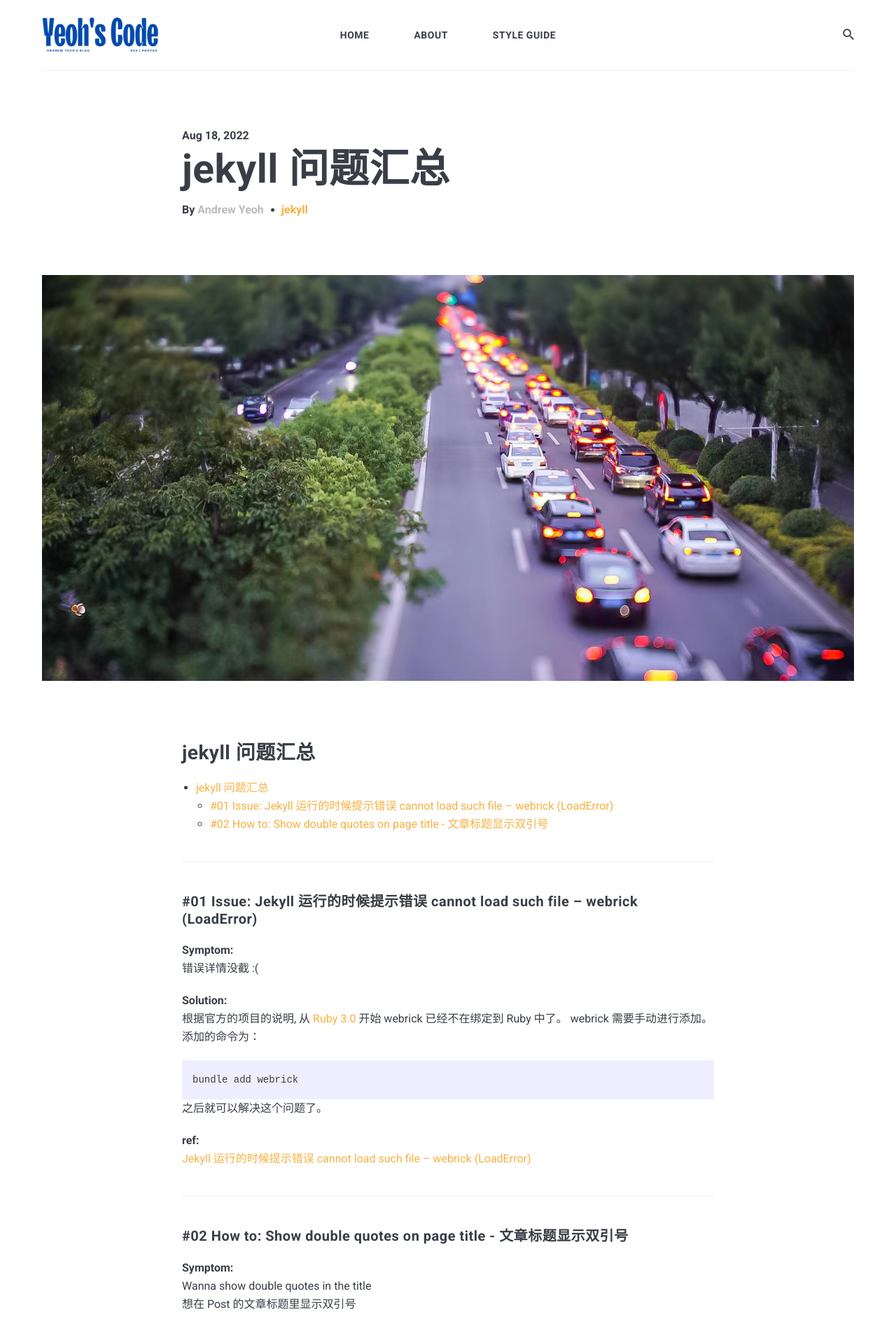
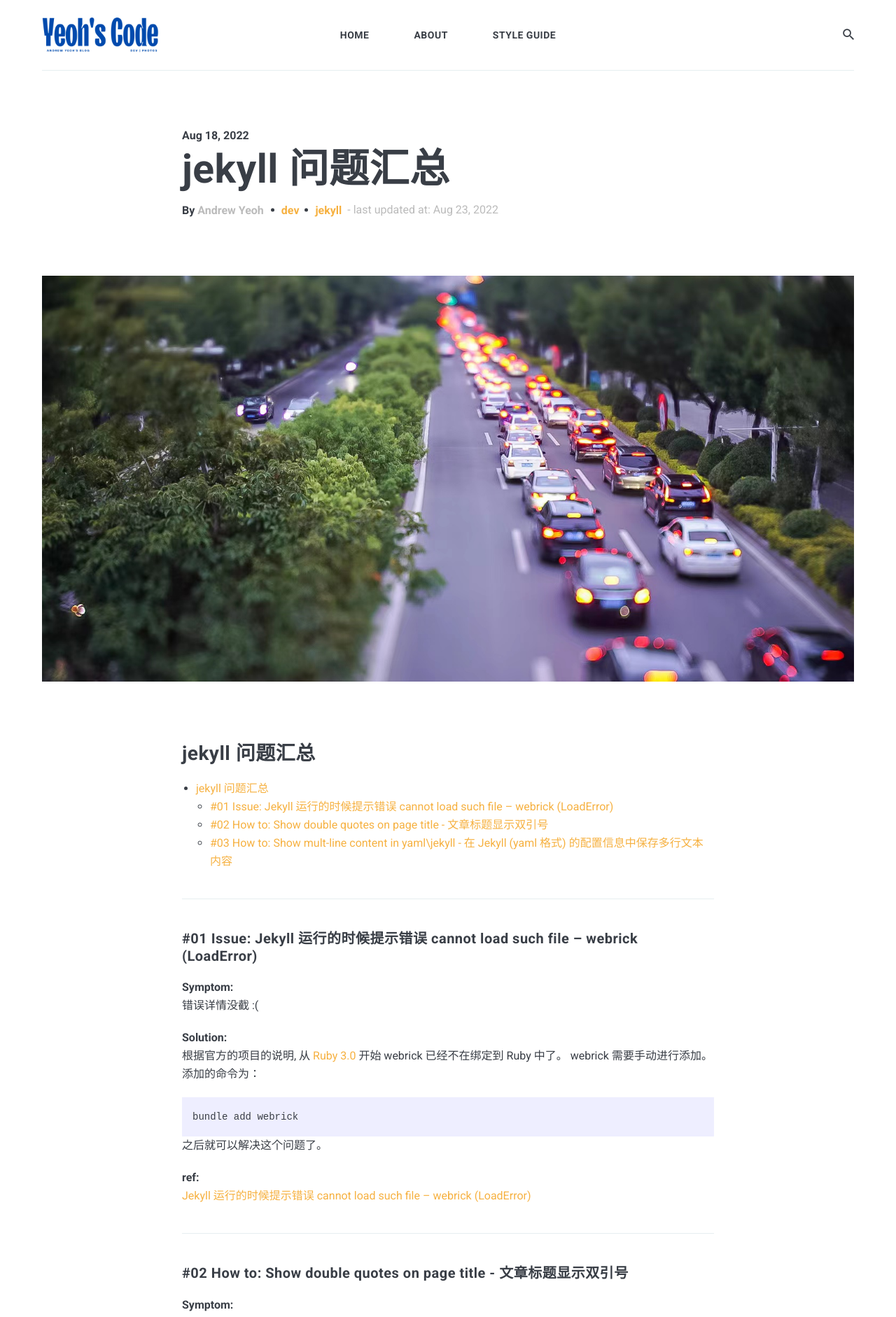
Before and after one commit to YeohsCode/YeohsCode.github.io, a Jekyll site: the page built from _posts/2022-08-18-jekyll-issue-collection.markdown, in a window 1280 px wide. Shown: the top 1882 px of the page at 70% size. Built offline with Jekyll 4.4.1, drawn with Linux system fonts in a browser that asks for light colours; nearby versions of some CDN libraries; comment, search, counter and statistics services are not loaded; some of the changed text lies outside the part shown.

Commit message:
[Andrew] Sytle & content update

````diff
--- a/_data/settings.yml
+++ b/_data/settings.yml
@@ -11,7 +11,11 @@
   name: Andrew Yeoh
   image: 01.jpg
   say-hello: Hello, I’m <strong>Andrew Yeoh</strong>
-  bio: Murmurs about <strong>dev</strong>, <strong>photos</strong>, <strong>thinking</strong>. Loves <a href="#">origami</a> & riding his bicycle.
+  bio: |
+    Murmurs about <strong>dev</strong>, <strong>photos</strong>, <strong>thinking</strong>. Loves <a href="#">origami</a> & riding his bicycle.
+    <br />
+    用于存放关于开发、拍照、折纸、还有骑行的碎碎念。
+
 
 
 #-------------------------------
--- a/_layouts/post.html
+++ b/_layouts/post.html
@@ -20,9 +20,15 @@
           {% if page.tags.size >= 1 %}
           <div class="post__tags">
             {% for tag in page.tags %}
-              <a href="{{ site.baseurl }}/tag/{{ tag | downcase | replace: " ", "-" }}" class="post__tags-tag">{{ tag }}</a>
+              <a href="{{ site.baseurl }}/tag/{{ tag | downcase | replace: " ", "-" }}" class="post__tags-tag">{{ tag }}&nbsp;</a>
             {% endfor %}
           </div>
+          {% endif %}
+
+          {% if page.last-updated-date != null %}
+          <span class="post_date_last_modified">
+            &nbsp;- last updated at: <time datetime="{{ page.last-updated-date | date_to_xmlschema }}">{{page.last-updated-date | date: '%b %d, %Y'}}</time>
+          </span>
           {% endif %}
         </div>
       </div>
--- a/_posts/2022-08-18-jekyll-issue-collection.markdown
+++ b/_posts/2022-08-18-jekyll-issue-collection.markdown
@@ -2,8 +2,9 @@
 layout: post
 title:  "jekyll 问题汇总"
 date:   2022-08-18 16:22:05 +0800
+last-updated-date:   2022-08-23 14:55:01 +0800
 image:  21.jpg
-tags:   jekyll
+tags:   dev jekyll
 ---
 
 jekyll 问题汇总
@@ -12,6 +13,7 @@
 - [jekyll 问题汇总](#jekyll-问题汇总)
     - [#01 Issue: Jekyll 运行的时候提示错误 cannot load such file -- webrick (LoadError)](#01-issue-jekyll-运行的时候提示错误-cannot-load-such-file----webrick-loaderror)
     - [#02 How to: Show double quotes on page title - 文章标题显示双引号](#02-how-to-show-double-quotes-on-page-title---文章标题显示双引号)
+    - [#03 How to: Show mult-line content in yaml\jekyll - 在 Jekyll (yaml 格式) 的配置信息中保存多行文本内容](#03-how-to-show-mult-line-content-in-yamljekyll---在-jekyll-yaml-格式-的配置信息中保存多行文本内容)
 
 
 
@@ -44,3 +46,24 @@
 [Jekyll YAML issue in rendering ""](https://stackoverflow.com/questions/31784058/jekyll-yaml-issue-in-rendering)
 
 ---
+#### #03 How to: Show mult-line content in yaml\jekyll - 在 Jekyll (yaml 格式) 的配置信息中保存多行文本内容
+**Symptom:**
+Wanna show mult-line content in yaml\jekyll
+想在在 Jekyll (yaml 格式) 的配置信息中 （如 description） 保存多行文本内容
+
+**Solution:**
+Yaml syntax for multi-line strings is this one:
+```
+body: |
+  This is a multi-line string.
+  "special" metacharacters may
+  appear here. The extent of this string is
+  indicated by indentation.
+```
+Notice that the ==first== line must be an ==space== followed by the | character and a new line. Then you must ==indent== the text one level more than its parent.
+注意第一行 | 的左边要加空格，多行文本内容要加缩进。
+
+**ref:**
+[Jekyll/Liquid - how to add large blocks of text to YAML front matter?](https://stackoverflow.com/questions/6734955/jekyll-liquid-how-to-add-large-blocks-of-text-to-yaml-front-matter)
+
+---
--- a/_sass/4-layouts/_post.scss
+++ b/_sass/4-layouts/_post.scss
@@ -12,6 +12,12 @@
 
   .post__date {
     font-weight: 700;
+  }
+
+  .post_date_last_modified {
+    font-weight: 500;
+    color: $gray;
+    border-bottom: 1px solid transparent;
   }
 
   @media only screen and (max-width: $mobile) {
@@ -57,6 +63,9 @@
        height: 5px;
        border-radius: 50%;
        background: $dark;
+     }
+     &:hover {
+       border-bottom: 1px solid #f49d10;
      }
    }
   }
````
